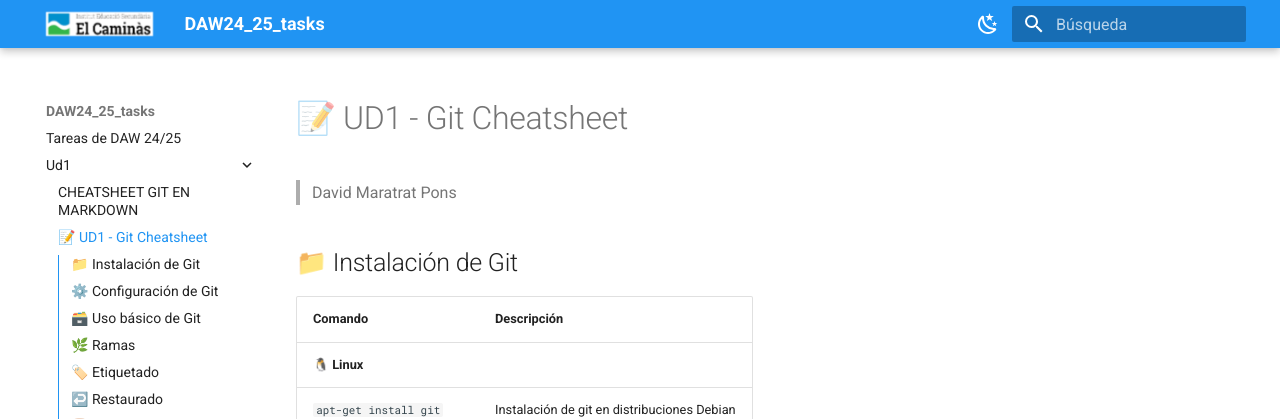
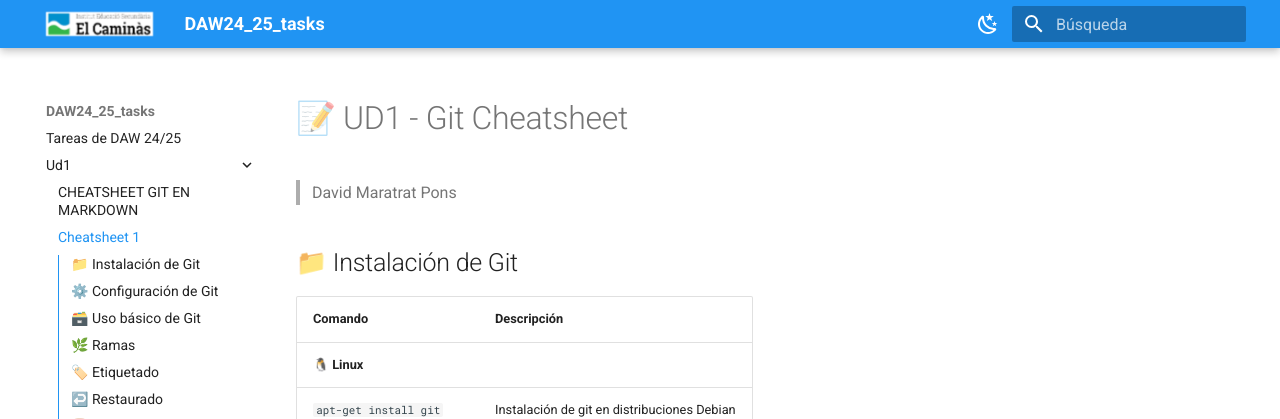
Before and after one commit to jmunozji/DAW24_25_tasks, an MkDocs documentation site: the page built from docs/Ud1/DMP/cheatsheet.md, in a window 1280 px wide. Shown: the top 419 px of the page. Built offline with MkDocs 1.6.1 and Material for MkDocs 9.7.7, drawn with Linux system fonts in a browser that asks for light colours.

Commit message:
Añadido title para framework MKDocs

```diff
--- a/docs/Ud1/DMP/cheatsheet.md
+++ b/docs/Ud1/DMP/cheatsheet.md
@@ -1,3 +1,8 @@
+---
+
+title: 'Cheatsheet 1'
+
+---
 # 📝 UD1 - Git Cheatsheet
 
 > David Maratrat Pons
```
